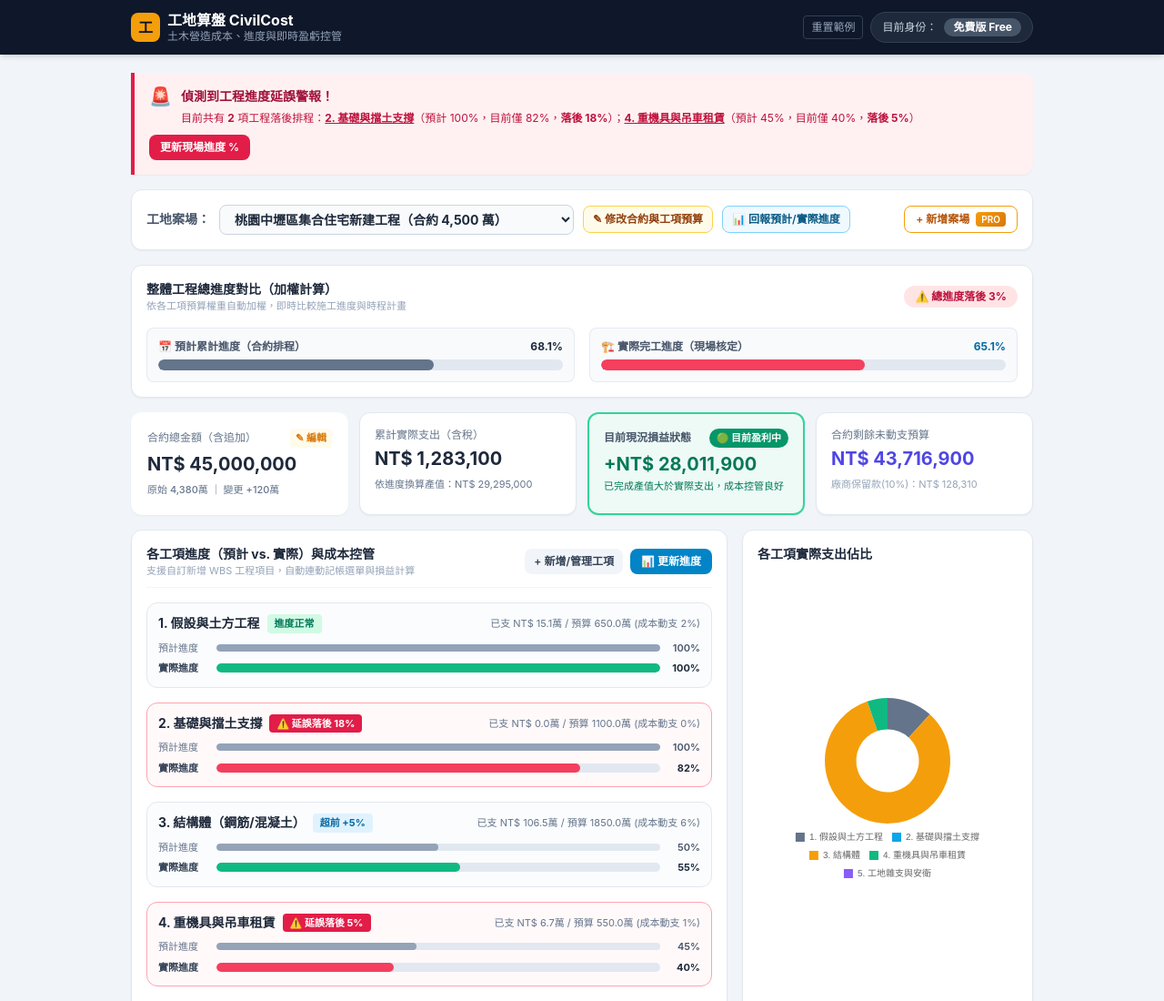
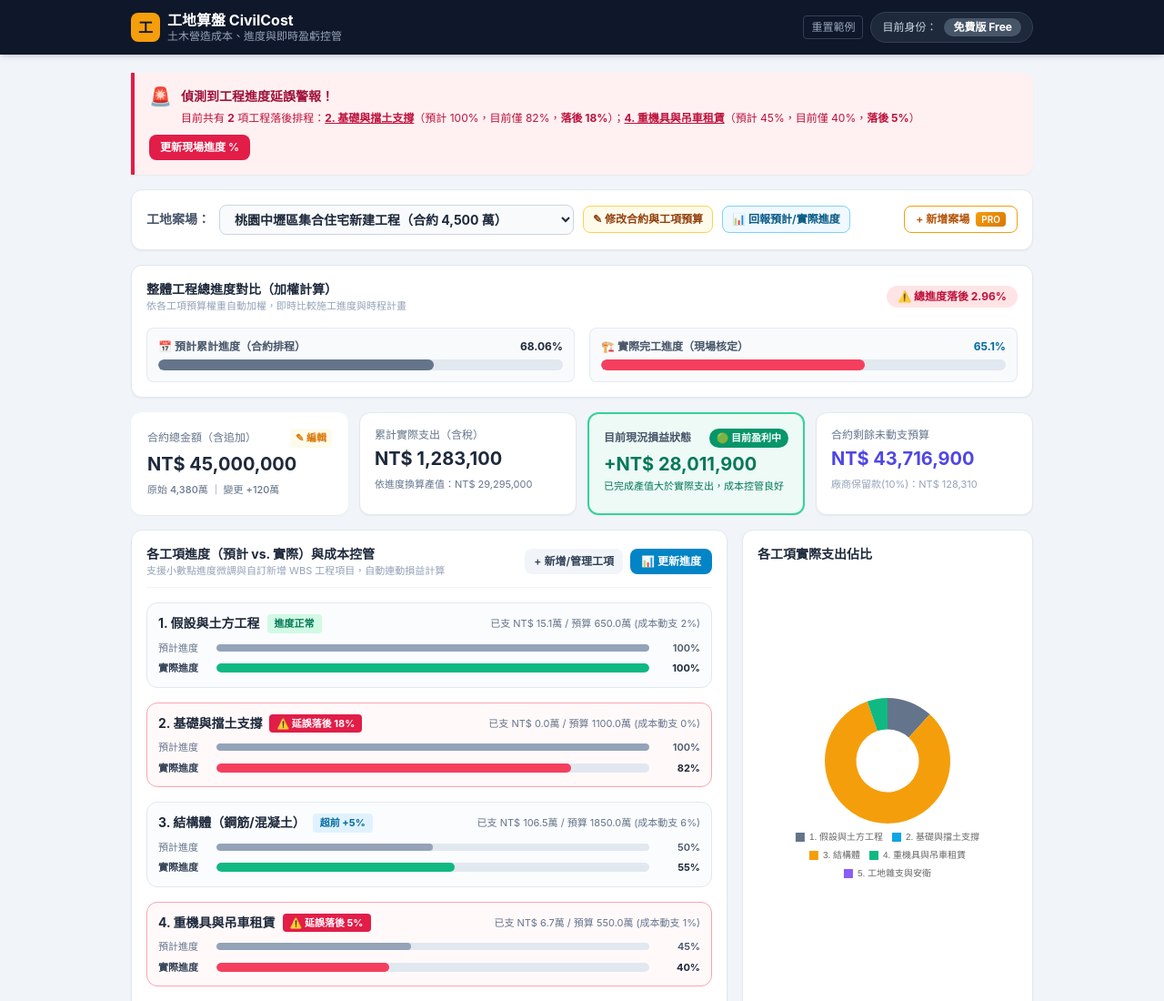
Before and after one commit to anna850208/construction-cost-tracker, a plain HTML site: page index.html in a window 1280 px wide. Shown: the top 1100 px of the page at 91% size. Drawn offline with nearby package versions, Linux system fonts and the light colour scheme.

Commit message:
index.html

```diff
--- a/index.html
+++ b/index.html
@@ -148,7 +148,7 @@
         <div class="flex flex-wrap items-center justify-between gap-2 border-b border-slate-100 pb-2.5">
           <div>
             <h2 class="font-bold text-sm text-slate-800">各工項進度（預計 vs. 實際）與成本控管</h2>
-            <p class="text-[11px] text-slate-400">支援自訂新增 WBS 工程項目，自動連動記帳選單與損益計算</p>
+            <p class="text-[11px] text-slate-400">支援小數點進度微調與自訂新增 WBS 工程項目，自動連動損益計算</p>
           </div>
           <div class="flex items-center gap-2">
             <button type="button" onclick="openBudgetModal()" class="text-xs bg-slate-100 hover:bg-slate-200 text-slate-700 px-2.5 py-1.5 rounded-lg font-semibold transition">
@@ -189,8 +189,8 @@
         <select id="expCategory" required class="border border-slate-300 rounded-lg px-2.5 py-2 text-sm bg-white"></select>
         <input id="expVendor" type="text" placeholder="廠商名稱（如：國產實業）" required class="border border-slate-300 rounded-lg px-2.5 py-2 text-sm">
         <input id="expItem" type="text" placeholder="品名/規格（如：3000psi混凝土）" required class="border border-slate-300 rounded-lg px-2.5 py-2 text-sm">
-        <input id="expQty" type="number" placeholder="數量" min="1" value="1" required class="border border-slate-300 rounded-lg px-2.5 py-2 text-sm">
-        <input id="expPrice" type="number" placeholder="單價（未稅）" min="1" required class="border border-slate-300 rounded-lg px-2.5 py-2 text-sm">
+        <input id="expQty" type="number" placeholder="數量" min="0.01" step="any" value="1" required class="border border-slate-300 rounded-lg px-2.5 py-2 text-sm">
+        <input id="expPrice" type="number" placeholder="單價（未稅）" min="1" step="any" required class="border border-slate-300 rounded-lg px-2.5 py-2 text-sm">
         <button type="submit" class="bg-amber-500 hover:bg-amber-600 text-slate-900 font-bold rounded-lg px-4 py-2 text-sm transition shadow-sm">
           + 寫入帳目
         </button>
@@ -296,13 +296,13 @@
     </div>
   </div>
 
-  <!-- 視窗 B：更新各工項「預計進度 %」與「實際進度 %」 -->
+  <!-- 視窗 B：更新各工項「預計進度 %」與「實際進度 %」（支援小數點） -->
   <div id="progressModal" class="fixed inset-0 bg-slate-900/60 hidden items-center justify-center z-50 p-4 overflow-y-auto">
     <div class="bg-white rounded-2xl max-w-lg w-full p-6 shadow-2xl space-y-4 my-8">
       <div class="flex items-center justify-between border-b border-slate-100 pb-3">
         <div>
           <h3 class="text-lg font-bold text-slate-900">回報工項施工進度（%）</h3>
-          <p class="text-xs text-slate-500 mt-0.5">系統將自動比對預計與實際進度，偵測延誤工項並計算盈虧</p>
+          <p class="text-xs text-slate-500 mt-0.5">支援小數點輸入（如 38.25），系統將自動比對進度並計算盈虧</p>
         </div>
         <button type="button" onclick="closeProgressModal()" class="text-slate-400 hover:text-slate-600 text-lg font-bold">✕</button>
       </div>
@@ -364,7 +364,7 @@
         <div class="grid grid-cols-2 gap-3">
           <div>
             <label class="block text-xs font-bold text-slate-700 mb-1">數量</label>
-            <input id="editExpQty" type="number" min="1" step="any" required oninput="updateEditPreview()" class="w-full border border-slate-300 rounded-lg px-3 py-2 text-sm focus:border-amber-500 focus:outline-none">
+            <input id="editExpQty" type="number" min="0.01" step="any" required oninput="updateEditPreview()" class="w-full border border-slate-300 rounded-lg px-3 py-2 text-sm focus:border-amber-500 focus:outline-none">
           </div>
           <div>
             <label class="block text-xs font-bold text-slate-700 mb-1">未稅單價（元）</label>
@@ -442,6 +442,11 @@
       ]
     };
 
+    // 格式化百分比小數點（最多保留 2 位，整數則不顯示多餘的 .00）
+    function fmtPct(num) {
+      return Number(Number(num).toFixed(2));
+    }
+
     function loadState() {
       try {
         const saved = localStorage.getItem(STORAGE_KEY);
@@ -498,9 +503,14 @@
         weightedActual += w.actualPct * weight;
         earnedContractValue += (totalContract * weight) * (w.actualPct / 100);
 
-        const diff = w.actualPct - w.plannedPct;
+        const diff = fmtPct(w.actualPct - w.plannedPct);
         if (diff <= -5) {
-          delayedItems.push({ name: w.name, diff: Math.abs(diff), planned: w.plannedPct, actual: w.actualPct });
+          delayedItems.push({
+            name: w.name,
+            diff: fmtPct(Math.abs(diff)),
+            planned: fmtPct(w.plannedPct),
+            actual: fmtPct(w.actualPct)
+          });
         }
       });
 
@@ -515,8 +525,8 @@
         currentProfit,
         remainingBudget,
         retention,
-        weightedPlanned: Number(weightedPlanned.toFixed(1)),
-        weightedActual: Number(weightedActual.toFixed(1)),
+        weightedPlanned: fmtPct(weightedPlanned),
+        weightedActual: fmtPct(weightedActual),
         delayedItems,
         categoryActuals
       };
@@ -547,12 +557,12 @@
       const actualBar = document.getElementById("overallActualBar");
       actualBar.style.width = Math.min(m.weightedActual, 100) + "%";
 
-      const scheduleDiff = Number((m.weightedActual - m.weightedPlanned).toFixed(1));
+      const scheduleDiff = fmtPct(m.weightedActual - m.weightedPlanned);
       const badgeEl = document.getElementById("overallScheduleBadge");
       if (scheduleDiff < -2) {
         actualBar.className = "bg-rose-500 h-3 rounded-full transition-all duration-500";
         badgeEl.className = "text-xs font-bold px-3 py-1 rounded-full bg-rose-100 text-rose-700";
-        badgeEl.textContent = "⚠️ 總進度落後 " + Math.abs(scheduleDiff) + "%";
+        badgeEl.textContent = "⚠️ 總進度落後 " + fmtPct(Math.abs(scheduleDiff)) + "%";
       } else if (scheduleDiff > 0) {
         actualBar.className = "bg-emerald-500 h-3 rounded-full transition-all duration-500";
         badgeEl.className = "text-xs font-bold px-3 py-1 rounded-full bg-emerald-100 text-emerald-700";
@@ -618,14 +628,16 @@
       container.innerHTML = appState.wbsBudgets.map(item => {
         const actualCost = categoryActuals[item.name] || 0;
         const costPct = item.budget > 0 ? Math.round((actualCost / item.budget) * 100) : 0;
-        const diff = item.actualPct - item.plannedPct;
+        const plannedVal = fmtPct(item.plannedPct);
+        const actualVal = fmtPct(item.actualPct);
+        const diff = fmtPct(actualVal - plannedVal);
 
         let statusTag = '<span class="text-[11px] bg-emerald-100 text-emerald-700 font-bold px-2 py-0.5 rounded">進度正常</span>';
         let actualBarColor = "bg-emerald-500";
         let cardBorder = "border-slate-200 bg-slate-50/50";
 
         if (diff <= -5) {
-          statusTag = '<span class="text-[11px] bg-rose-600 text-white font-bold px-2 py-0.5 rounded">⚠️ 延誤落後 ' + Math.abs(diff) + '%</span>';
+          statusTag = '<span class="text-[11px] bg-rose-600 text-white font-bold px-2 py-0.5 rounded">⚠️ 延誤落後 ' + fmtPct(Math.abs(diff)) + '%</span>';
           actualBarColor = "bg-rose-500";
           cardBorder = "border-rose-300 bg-rose-50/40";
         } else if (diff > 0) {
@@ -644,16 +656,16 @@
             '<div class="flex items-center gap-2">' +
               '<span class="text-[11px] text-slate-500 w-14 shrink-0">預計進度</span>' +
               '<div class="flex-1 bg-slate-200 rounded-full h-2 overflow-hidden">' +
-                '<div class="bg-slate-400 h-2 rounded-full transition-all duration-500" style="width: ' + item.plannedPct + '%"></div>' +
+                '<div class="bg-slate-400 h-2 rounded-full transition-all duration-500" style="width: ' + plannedVal + '%"></div>' +
               '</div>' +
-              '<span class="text-[11px] font-semibold text-slate-600 w-9 text-right">' + item.plannedPct + '%</span>' +
+              '<span class="text-[11px] font-semibold text-slate-600 w-12 text-right">' + plannedVal + '%</span>' +
             '</div>' +
             '<div class="flex items-center gap-2">' +
               '<span class="text-[11px] font-semibold text-slate-700 w-14 shrink-0">實際進度</span>' +
               '<div class="flex-1 bg-slate-200 rounded-full h-2.5 overflow-hidden">' +
-                '<div class="' + actualBarColor + ' h-2.5 rounded-full transition-all duration-500" style="width: ' + item.actualPct + '%"></div>' +
+                '<div class="' + actualBarColor + ' h-2.5 rounded-full transition-all duration-500" style="width: ' + actualVal + '%"></div>' +
               '</div>' +
-              '<span class="text-[11px] font-bold text-slate-800 w-9 text-right">' + item.actualPct + '%</span>' +
+              '<span class="text-[11px] font-bold text-slate-800 w-12 text-right">' + actualVal + '%</span>' +
             '</div>' +
           '</div>' +
         '</div>';
@@ -753,13 +765,14 @@
       renderAll();
     }
 
+    // 開啟進度回報視窗（加上 step="0.01" 支援小數點輸入）
     function openProgressModal() {
       const container = document.getElementById("progressInputsContainer");
       container.innerHTML = appState.wbsBudgets.map((w, idx) =>
         '<div class="grid grid-cols-12 items-center gap-2 bg-slate-50 p-2 rounded-lg border border-slate-200">' +
           '<div class="col-span-6 text-xs font-semibold text-slate-700">' + w.name + '</div>' +
-          '<div class="col-span-3"><input type="number" id="plannedInput_' + idx + '" value="' + w.plannedPct + '" min="0" max="100" required class="w-full border border-slate-300 rounded px-2 py-1 text-xs text-center bg-white"></div>' +
-          '<div class="col-span-3"><input type="number" id="actualInput_' + idx + '" value="' + w.actualPct + '" min="0" max="100" required class="w-full border border-sky-400 rounded px-2 py-1 text-xs text-center font-bold text-sky-800 bg-white"></div>' +
+          '<div class="col-span-3"><input type="number" id="plannedInput_' + idx + '" value="' + fmtPct(w.plannedPct) + '" min="0" max="100" step="0.01" required class="w-full border border-slate-300 rounded px-2 py-1 text-xs text-center bg-white"></div>' +
+          '<div class="col-span-3"><input type="number" id="actualInput_' + idx + '" value="' + fmtPct(w.actualPct) + '" min="0" max="100" step="0.01" required class="w-full border border-sky-400 rounded px-2 py-1 text-xs text-center font-bold text-sky-800 bg-white"></div>' +
         '</div>'
       ).join("");
 
@@ -775,8 +788,10 @@
     function saveProgressSettings(e) {
       e.preventDefault();
       appState.wbsBudgets.forEach((w, idx) => {
-        w.plannedPct = Math.min(100, Math.max(0, Number(document.getElementById("plannedInput_" + idx).value) || 0));
-        w.actualPct = Math.min(100, Math.max(0, Number(document.getElementById("actualInput_" + idx).value) || 0));
+        const rawPlanned = parseFloat(document.getElementById("plannedInput_" + idx).value);
+        const rawActual = parseFloat(document.getElementById("actualInput_" + idx).value);
+        w.plannedPct = fmtPct(Math.min(100, Math.max(0, isNaN(rawPlanned) ? 0 : rawPlanned)));
+        w.actualPct = fmtPct(Math.min(100, Math.max(0, isNaN(rawActual) ? 0 : rawActual)));
       });
       saveState();
       closeProgressModal();
@@ -937,14 +952,12 @@
       renderAll();
     }
 
-    // 【升級版】CSV 匯出：包含明細加總與專案財務總表
     function exportCSV() {
       const m = calculateMetrics();
       let totalSubtotal = 0;
       let totalTax = 0;
       let totalWithTax = 0;
 
-      // 輔助函式：安全處理含逗號的文字
       const esc = (str) => '"' + String(str).replace(/"/g, '""') + '"';
 
       let csv = "\uFEFF";
@@ -971,10 +984,8 @@
         ].join(",") + "\n";
       });
 
-      // 明細表底部加總列
       csv += ",,,,,明細支出總計," + totalSubtotal + "," + totalTax + "," + totalWithTax + "\n\n";
 
-      // 專案財務與進度總覽區塊
       csv += "【專案合約與目前損益總表】,,,,,,,,\n";
       csv += "工程案場名稱," + esc(appState.projectName) + ",,,,,,,\n";
       csv += "合約總金額（含追加）," + m.totalContract + ",,,,,,,\n";
```
